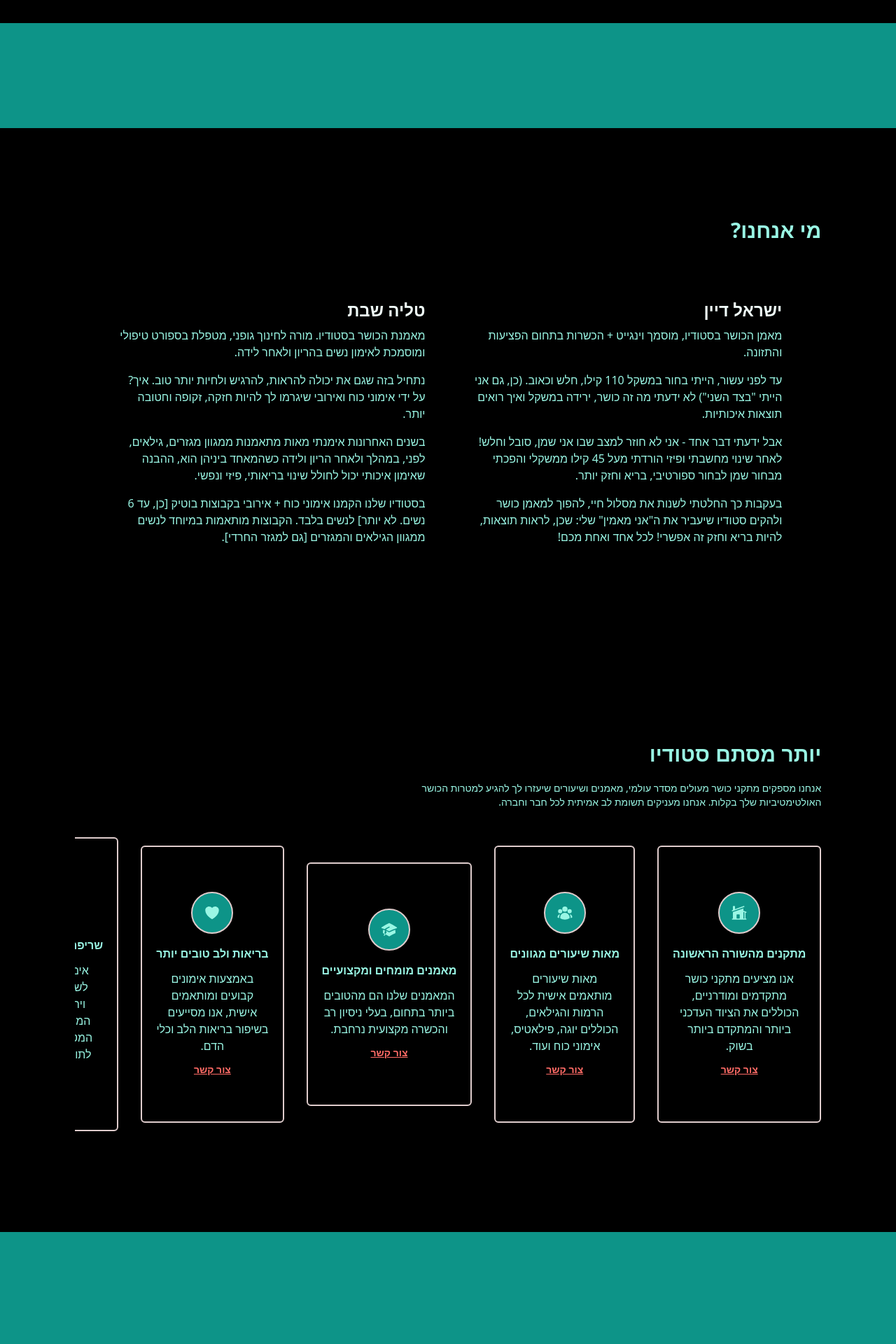
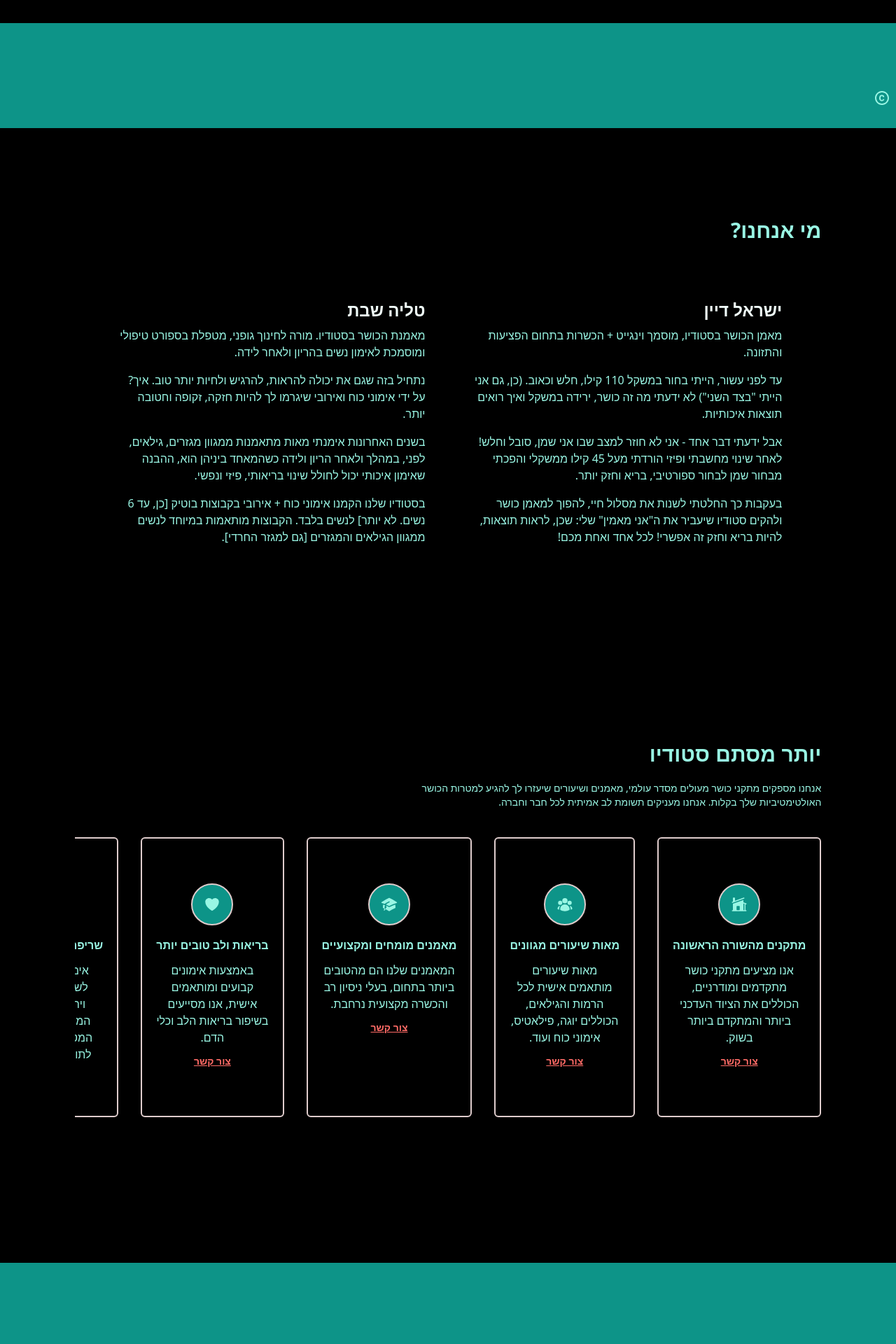
Before and after one commit to itzhakl/dayan-fitness-site, a React (Vite) app: page / in a window 1280 px wide. Shown: the part 640-2560 px from the top of the page at 70% size. Built offline with nearby package versions, Linux system fonts and the light colour scheme.

Commit message:
benefits show correctly

```diff
--- a/src/components/Benefits/Benefits.tsx
+++ b/src/components/Benefits/Benefits.tsx
@@ -22,13 +22,13 @@ const container = {
 const Benefits = ({ setSelectedPage }: Props) => {
   return (
     <Element name='benefits'>
-    <section id='' className='mx-auto snap-start h-screen py-20 w-5/6'>
+    <section id='' className='mx-auto snap-start py-20 w-5/6'>
       <motion.div
         onViewportEnter={() => setSelectedPage(SelectedPage.Benefits)}
       >
 
         {/* כותרת */}
-        <motion.div className='md:my-5 md:w-3/5'
+        <motion.div className='md:my-5 my-10 md:w-3/5'
           initial='hidden' whileInView='visible' viewport={{ once: true, amount: 0.5 }} transition={{ duration: 0.5 }} variants={{ hidden: { opacity: 0, x: -50 }, visible: { opacity: 1, x: 0 } }} >
           <HText>יותר מסתם סטודיו</HText>
           <p className='my-5 text-sm'>
@@ -39,7 +39,8 @@ const Benefits = ({ setSelectedPage }: Props) => {
         </motion.div>
 
         {/* יתרונות */}
-        <motion.div className='md:flex whitespace-nowrap overflow-x-auto overflow-y-hidden items-center justify-between gap-8 mt-5'
+        <motion.div
+        className='flex whitespace-nowrap overflow-x-auto overflow-y-hidden items-center justify-between gap-8 mt-5'
           initial='hidden' whileInView='visible' viewport={{ once: true, amount: 0.5 }} variants={container} >
           {
             benefits.map((benefit) => (
--- a/src/components/Benefits/BenefitsSection.tsx
+++ b/src/components/Benefits/BenefitsSection.tsx
@@ -13,7 +13,8 @@ const childVariant = {
 
 const BenefitsSection = ({benefit, setSelectedPage}: Props) => {
   return (
-    <motion.div className="mt-5 mx-auto w-auto rounded-md border-2 border-gray-100 px-5 py-16 text-center"
+    <motion.div
+    className="mt-5 mx-auto w-[250px] h-[400px] m-4 rounded-md border-2 border-gray-100 px-5 py-16 text-center"
         variants={childVariant} >
         <div className="mb-4 flex justify-center">
             <div className="rounded-full border-2 border-gray-100 bg-teal-600 p-4">
--- a/src/components/Footer/Footer.tsx
+++ b/src/components/Footer/Footer.tsx
@@ -52,16 +52,11 @@ const Footer = ({ setSelectedPage }: Props): JSX.Element => {
                         <p className="my-5"><a target='blank' href='https://open.spotify.com/show/0tSAFGmKETKRQ4Cwhm9mmU?si=M5hc5lqUQZabtGZ-JuuVyg&dl_branch=1'>{'@spotify podcast'}</a></p>
                         <p className="my-5"><a target='blank' href='https://podcasts.apple.com/podcast/id1623819552?app=podcast&at=1000lHKX&ct=linktree_http&itscg=30200&itsct=lt_p&ls=1&mt=2'>{'@apple podcast'}</a></p>
                     </div>
-        <div className='mt-16 basis-1/2 md:mt-0'>
-          <img height='50px' width='50px' src={Logo} alt="footer-logo" />
-          {/* <p className='my-5'>
-            Lorem vitae ut augue auctor faucibus eget eget ut libero. Elementum
-            purus et arcu massa dictum condimentum. Augue scelerisque iaculis
-            orci ut habitant laoreet. Iaculis tristique.
-          </p> */}
+                    <img className='w-[50px] h-[50px]' height='50px' width='50px' src={Logo} alt="footer-logo" />
+                    <CopyrightIcon className='fixed right-0 bottom-0 m-2'>
                         <p>© נבנה על ידי יצחק לשינסקי</p>
                         <a href='tel:+972535561849'>053-556-1849</a>
-        </div>
+                    </CopyrightIcon>
                 </motion.div>
             </section>
         </Element>
--- a/src/components/Home/Home.tsx
+++ b/src/components/Home/Home.tsx
@@ -21,7 +21,7 @@ const Home = ({ selectedPage, setSelectedPage }: Props) => {
 
   return (
     <Element name='home'>
-    <section id='' className='gap-16 snap-start py-10 w-screen h-screen md:pb-0' >
+    <section id='' className='gap-16 snap-start py-10 h-screen md:pb-0' >
       {/* Images & Header */}
       <motion.div className='md:flex mx-auto w-5/6 items-center justify-center md:h-5/6'
         onViewportEnter={() => setSelectedPage(SelectedPage.Home)}
```
Lines whose indentation alone changed are shown as unchanged.
